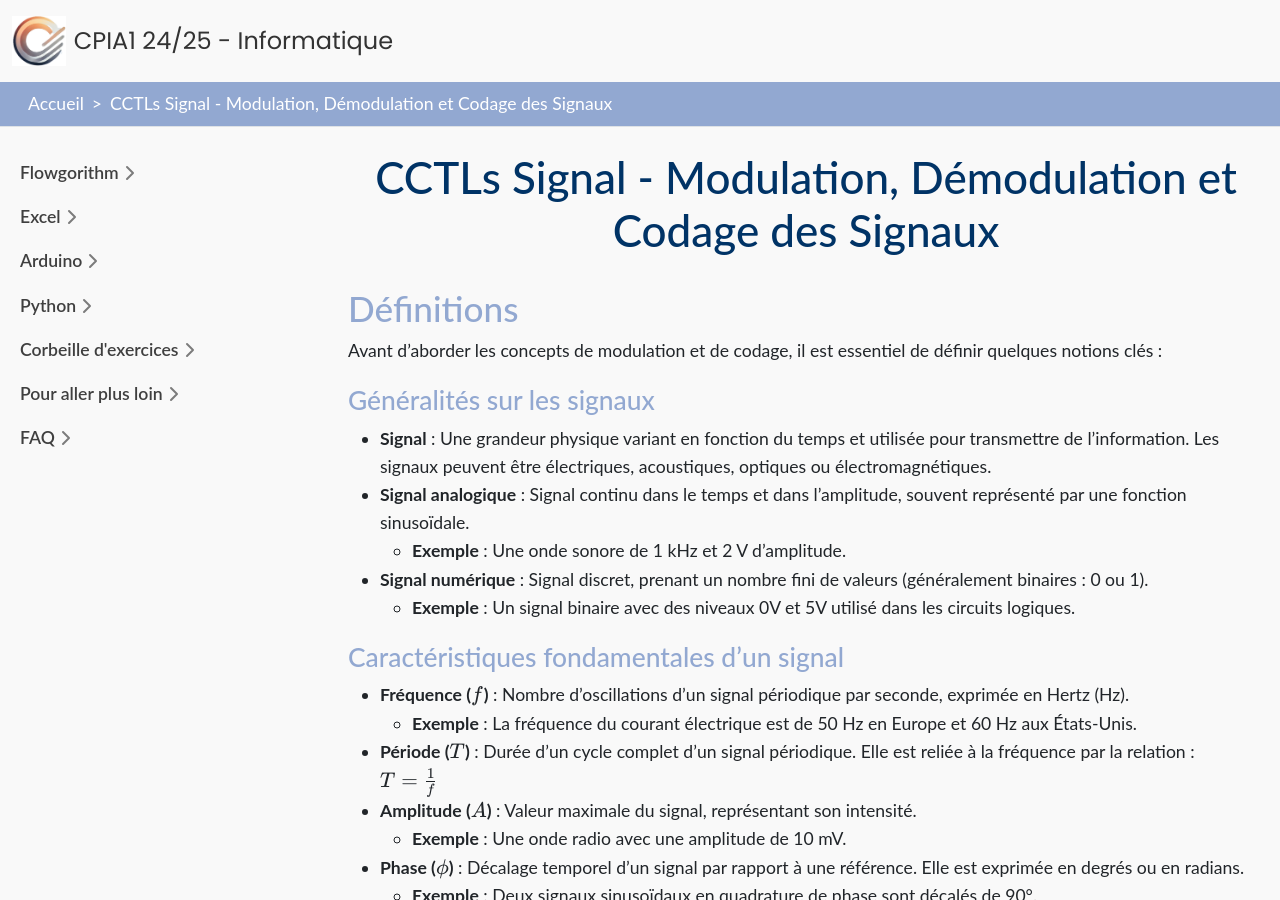
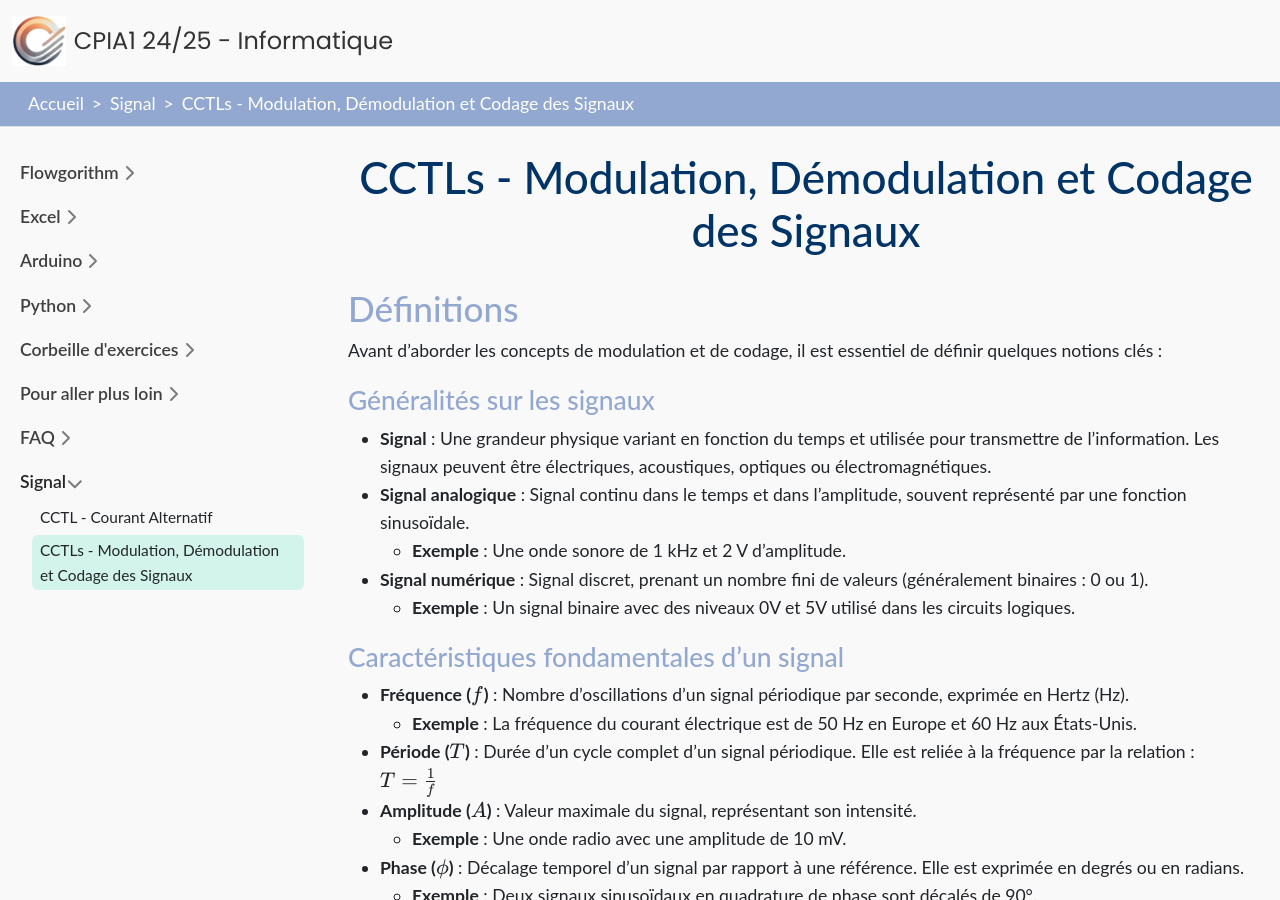
Before and after one commit to rohanfosse/CPIA1-info, a Jekyll site: the page built from content/07-Signal/CCTLs-Signal.md, in a window 1280 px wide and 900 px high. Built offline with Jekyll 4.4.1, drawn with Linux system fonts in a browser that asks for light colours; nearby versions of some CDN libraries; Markdown is read by kramdown in place of the engine named in the settings; some of the changed text lies outside the part shown.

Commit message:
Reorganisation

```diff
--- a/CCTLs-Signal.md
+++ b/content/07-Signal/CCTLs-Signal.md
@@ -1,8 +1,10 @@
 ---
-title: "CCTLs Signal - Modulation, Démodulation et Codage des Signaux"
-layout: lesson-content
-permalink: /CCTL-signal.html
+section: Signal
+nav_order: 2
+title: CCTLs - Modulation, Démodulation et Codage des Signaux
+topics: Modulation; Codage; Signal
 ---
+
 
 <link rel="stylesheet" href="https://cdn.jsdelivr.net/npm/katex/dist/katex.min.css">
 <script defer src="https://cdn.jsdelivr.net/npm/katex/dist/katex.min.js"></script>
@@ -420,7 +422,7 @@ Voici une série de **graphiques essentiels** qui compléteraient ton cours et f
 
 ### Représentation d’un signal sinusoïdal (onde périodique)
 
-🎯 **Objectif** : Montrer un signal sinusoïdal typique, utilisé dans la modulation.
+ **Objectif** : Montrer un signal sinusoïdal typique, utilisé dans la modulation.
 
 #### **Code Python**
 
@@ -454,7 +456,7 @@ plt.show()
 
 ### Comparaison entre signal analogique et signal numérique
 
-🎯 **Objectif** : Illustrer la différence entre un signal **continu** et un signal **discret** (numérisé).
+ **Objectif** : Illustrer la différence entre un signal **continu** et un signal **discret** (numérisé).
 
 #### Code Python
 
@@ -485,7 +487,7 @@ plt.show()
 
 ### Modulation d’amplitude (AM)
 
-🎯 **Objectif** : Visualiser la **modulation d’amplitude** en variant l’amplitude d’un signal porteur.
+ **Objectif** : Visualiser la **modulation d’amplitude** en variant l’amplitude d’un signal porteur.
 
 #### Code Python
 
@@ -515,7 +517,7 @@ plt.show()
 
 ### Modulation de fréquence (FM)
 
-🎯 **Objectif** : Observer la **modulation de fréquence** où la fréquence d’un signal porteur est modifiée.
+ **Objectif** : Observer la **modulation de fréquence** où la fréquence d’un signal porteur est modifiée.
 
 #### Code Python
 
@@ -544,7 +546,7 @@ plt.show()
 
 ### Codage NRZ et Manchester
 
-🎯 **Objectif** : Comparer la **différence entre NRZ et Manchester** dans la transmission binaire.
+ **Objectif** : Comparer la **différence entre NRZ et Manchester** dans la transmission binaire.
 
 #### Code Python
 
@@ -585,7 +587,7 @@ plt.show()
 
 ### Transformée de Fourier d’un signal
 
-🎯 **Objectif** : Montrer comment un signal dans le **domaine temporel** peut être analysé en **domaine fréquentiel**.
+ **Objectif** : Montrer comment un signal dans le **domaine temporel** peut être analysé en **domaine fréquentiel**.
 
 #### Code Python
 
```
Also changed, not shown: content/07-Signal/CCTL-Courant-Alternatif.md (renamed from CCTL-Courant-Alternatif.md, +4 -3 lines).
